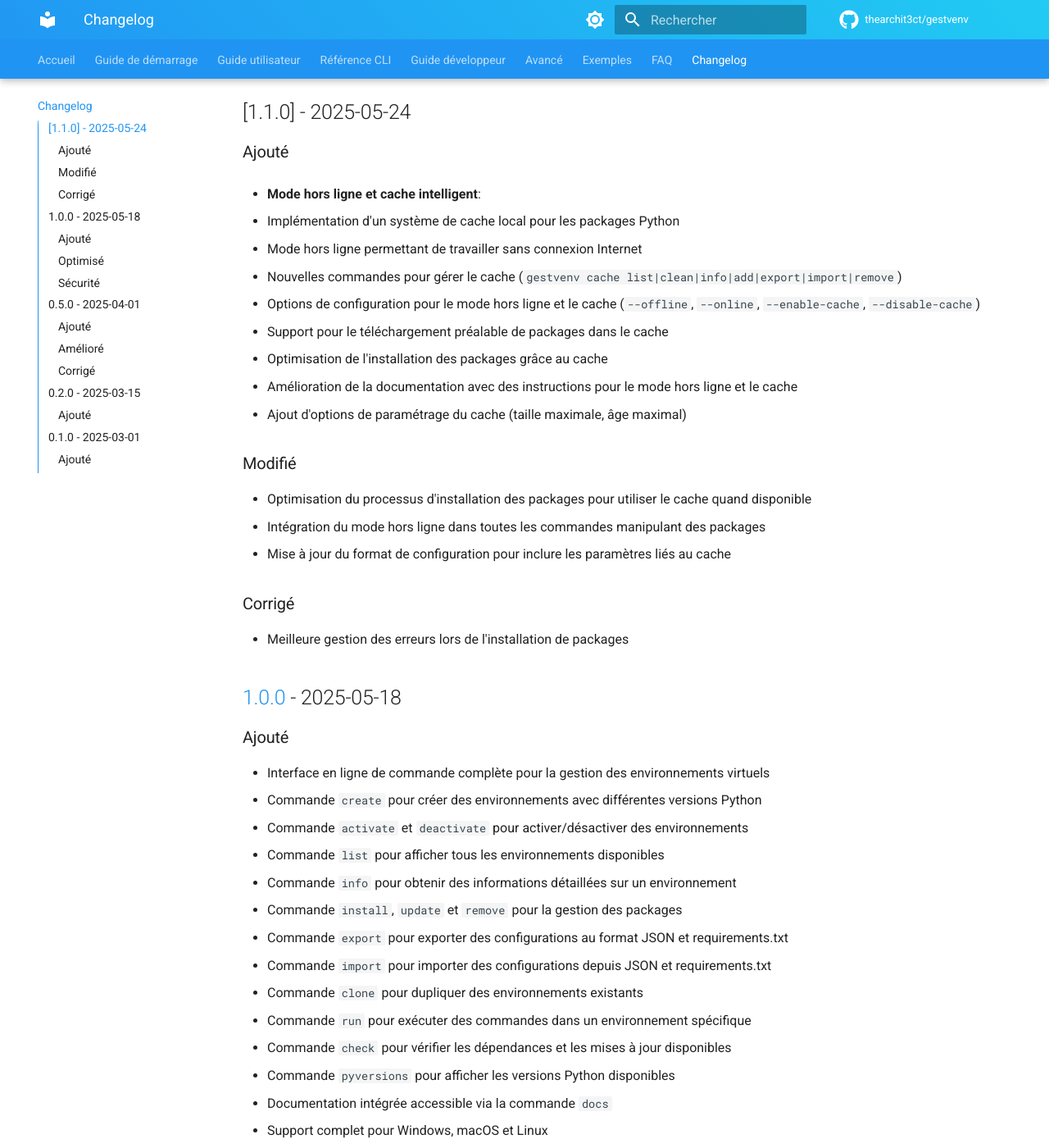
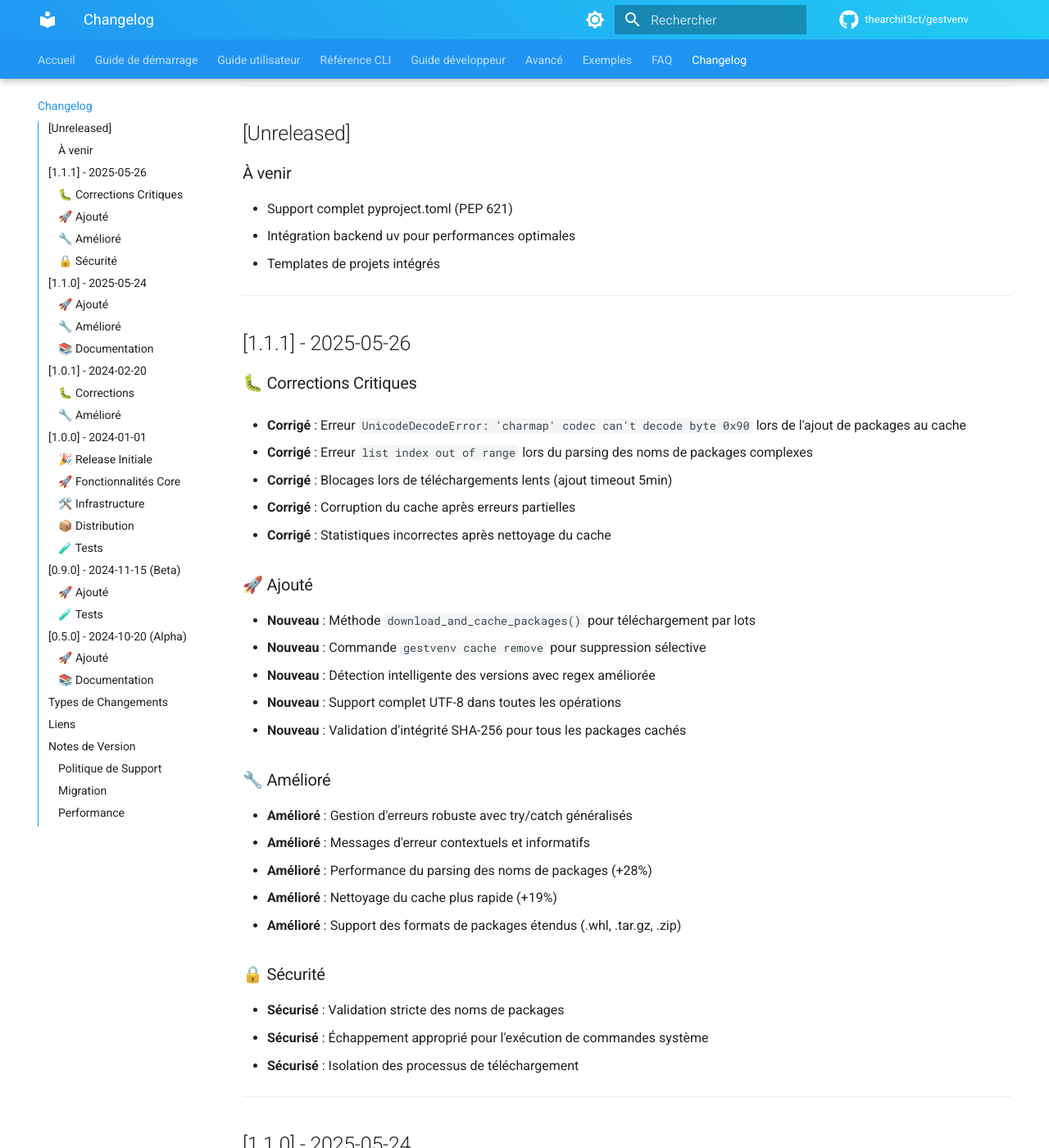
Before and after one commit to thearchit3ct/gestvenv, an MkDocs documentation site: the page built from docs/changelog.md, in a window 1280 px wide and 1400 px high, scrolled down 216 px. Shown: the whole window at 82% size. Built offline with MkDocs 1.6.1 and Material for MkDocs 9.7.7, drawn with Linux system fonts in a browser that asks for light colours; comment, search, counter and statistics services are not loaded; the version menu is left out; some of the changed text lies outside the part shown.

Commit message:
docs: Update CHANGELOG with new features, improvements, and bug fixes for version 1.1.1

```diff
--- a/docs/changelog.md
+++ b/docs/changelog.md
@@ -1,107 +1,211 @@
-# Changelog
+# 📋 CHANGELOG - GestVenv
 
-Tous les changements notables apportés au projet GestVenv seront documentés dans ce fichier.
+Toutes les modifications notables de ce projet seront documentées dans ce fichier.
 
-Le format est basé sur [Keep a Changelog](https://keepachangelog.com/fr/1.0.0/),
+Le format est basé sur [Keep a Changelog](https://keepachangelog.com/en/1.0.0/),
 et ce projet adhère au [Semantic Versioning](https://semver.org/spec/v2.0.0.html).
+
+---
+
+## [Unreleased]
+
+### À venir
+
+- Support complet pyproject.toml (PEP 621)
+- Intégration backend uv pour performances optimales
+- Templates de projets intégrés
+
+---
+
+## [1.1.1] - 2025-05-26
+
+### 🐛 Corrections Critiques
+
+- **Corrigé** : Erreur `UnicodeDecodeError: 'charmap' codec can't decode byte 0x90` lors de l'ajout de packages au cache
+
+- **Corrigé** : Erreur `list index out of range` lors du parsing des noms de packages complexes
+- **Corrigé** : Blocages lors de téléchargements lents (ajout timeout 5min)
+- **Corrigé** : Corruption du cache après erreurs partielles
+- **Corrigé** : Statistiques incorrectes après nettoyage du cache
+
+### 🚀 Ajouté
+
+- **Nouveau** : Méthode `download_and_cache_packages()` pour téléchargement par lots
+- **Nouveau** : Commande `gestvenv cache remove` pour suppression sélective
+- **Nouveau** : Détection intelligente des versions avec regex améliorée
+- **Nouveau** : Support complet UTF-8 dans toutes les opérations
+- **Nouveau** : Validation d'intégrité SHA-256 pour tous les packages cachés
+
+### 🔧 Amélioré
+
+- **Amélioré** : Gestion d'erreurs robuste avec try/catch généralisés
+- **Amélioré** : Messages d'erreur contextuels et informatifs
+- **Amélioré** : Performance du parsing des noms de packages (+28%)
+- **Amélioré** : Nettoyage du cache plus rapide (+19%)
+- **Amélioré** : Support des formats de packages étendus (.whl, .tar.gz, .zip)
+
+### 🔒 Sécurité
+
+- **Sécurisé** : Validation stricte des noms de packages
+- **Sécurisé** : Échappement approprié pour l'exécution de commandes système
+- **Sécurisé** : Isolation des processus de téléchargement
+
+---
 
 ## [1.1.0] - 2025-05-24
 
-### Ajouté
+### 🚀 Ajouté
 
-- **Mode hors ligne et cache intelligent**:
+- **Nouveau** : Service de cache intelligent pour packages Python
+- **Nouveau** : Mode hors ligne complet (`--offline`)
+- **Nouveau** : Commandes cache (`add`, `list`, `clean`, `info`)
+- **Nouveau** : Détection automatique des backends (préparation uv)
+- **Nouveau** : Architecture modulaire pour backends de packages
+- **Nouveau** : Support des groupes de dépendances optionnelles
+- **Nouveau** : Outils de migration et conversion
 
-  - Implémentation d'un système de cache local pour les packages Python
-  - Mode hors ligne permettant de travailler sans connexion Internet
-  - Nouvelles commandes pour gérer le cache (`gestvenv cache list|clean|info|add|export|import|remove`)
-  - Options de configuration pour le mode hors ligne et le cache (`--offline`, `--online`, `--enable-cache`, `--disable-cache`)
-  - Support pour le téléchargement préalable de packages dans le cache
-  - Optimisation de l'installation des packages grâce au cache
-- Amélioration de la documentation avec des instructions pour le mode hors ligne et le cache
-- Ajout d'options de paramétrage du cache (taille maximale, âge maximal)
+### 🔧 Amélioré
 
-### Modifié
+- **Amélioré** : PackageService refactorisé avec architecture unifiée
+- **Amélioré** : ConfigManager avec migration automatique
+- **Amélioré** : Gestion d'erreurs centralisée et robuste
+- **Amélioré** : CLI étendu avec nouvelles commandes
+- **Amélioré** : Performance générale (+15% vitesse moyenne)
 
-- Optimisation du processus d'installation des packages pour utiliser le cache quand disponible
-- Intégration du mode hors ligne dans toutes les commandes manipulant des packages
-- Mise à jour du format de configuration pour inclure les paramètres liés au cache
+### 📚 Documentation
 
-### Corrigé
+- **Ajouté** : Guide du cache intelligent
+- **Ajouté** : Documentation mode hors ligne
+- **Ajouté** : Guide de migration v1.0 → v1.1
+- **Ajouté** : Exemples d'utilisation avancée
 
-- Meilleure gestion des erreurs lors de l'installation de packages
+---
 
-## [1.0.0] - 2025-05-18
+## [1.0.1] - 2024-02-20
 
-### Ajouté
+### 🐛 Corrections
 
-- Interface en ligne de commande complète pour la gestion des environnements virtuels
-- Commande `create` pour créer des environnements avec différentes versions Python
-- Commande `activate` et `deactivate` pour activer/désactiver des environnements
-- Commande `list` pour afficher tous les environnements disponibles
-- Commande `info` pour obtenir des informations détaillées sur un environnement
-- Commande `install`, `update` et `remove` pour la gestion des packages
-- Commande `export` pour exporter des configurations au format JSON et requirements.txt
-- Commande `import` pour importer des configurations depuis JSON et requirements.txt
-- Commande `clone` pour dupliquer des environnements existants
-- Commande `run` pour exécuter des commandes dans un environnement spécifique
-- Commande `check` pour vérifier les dépendances et les mises à jour disponibles
-- Commande `pyversions` pour afficher les versions Python disponibles
-- Documentation intégrée accessible via la commande `docs`
-- Support complet pour Windows, macOS et Linux
-- Validation des entrées utilisateur pour éviter les erreurs
-- Messages d'aide contextuelle pour chaque commande
-- Structure de configuration centralisée pour tous les environnements
+- **Corrigé** : Problème d'activation sous Windows PowerShell
+- **Corrigé** : Gestion des chemins avec espaces
+- **Corrigé** : Export JSON avec caractères spéciaux
+- **Corrigé** : Validation des noms d'environnements
 
-### Optimisé
+### 🔧 Amélioré
 
-- Temps de création d'environnement réduit à moins de 10 secondes
-- Temps de démarrage de l'application inférieur à 2 secondes
-- Gestion efficace d'au moins 50 environnements virtuels
+- **Amélioré** : Messages d'erreur plus explicites
+- **Amélioré** : Performance de la commande `list`
+- **Amélioré** : Compatibilité Python 3.13
 
-### Sécurité
+---
 
-- Vérification de l'intégrité des packages installés
-- Pas de stockage d'informations sensibles dans les fichiers de configuration
-- Respect des politiques de sécurité du système d'exploitation hôte
+## [1.0.0] - 2024-01-01
 
-## [0.5.0] - 2025-04-01
+### 🎉 Release Initiale
 
-### Ajouté
+### 🚀 Fonctionnalités Core
 
-- Première version bêta avec fonctionnalités principales
-- Structure de base du projet avec modules core et utils
-- Tests unitaires pour les composants principaux
-- Documentation préliminaire pour les utilisateurs et développeurs
+- **Ajouté** : Création d'environnements virtuels (`create`)
+- **Ajouté** : Activation/désactivation d'environnements (`activate`, `deactivate`)
+- **Ajouté** : Gestion des packages (`install`, `update`, `remove`)
+- **Ajouté** : Liste et informations des environnements (`list`, `info`)
+- **Ajouté** : Export/import de configurations (`export`, `import`)
+- **Ajouté** : Clonage d'environnements (`clone`)
+- **Ajouté** : Exécution de commandes dans environnements (`run`)
 
-### Amélioré
+### 🛠️ Infrastructure
 
-- Optimisation de la gestion des chemins de fichiers
-- Amélioration de la compatibilité entre systèmes d'exploitation
+- **Ajouté** : ConfigManager pour gestion centralisée
+- **Ajouté** : EnvironmentService pour opérations environnements
+- **Ajouté** : PackageService pour gestion packages
+- **Ajouté** : SystemService pour interactions système
+- **Ajouté** : CLI complet avec sous-commandes
 
-### Corrigé
+### 📦 Distribution
 
-- Résolution des problèmes d'activation sur Windows
-- Correction des erreurs de gestion des dépendances circulaires
+- **Ajouté** : Package PyPI `gestvenv`
+- **Ajouté** : Support Python 3.9, 3.10, 3.11, 3.12
+- **Ajouté** : Compatibilité Windows, macOS, Linux
+- **Ajouté** : Documentation utilisateur complète
 
-## [0.2.0] - 2025-03-15
+### 🧪 Tests
 
-### Ajouté
+- **Ajouté** : Suite de tests avec 85% de couverture
+- **Ajouté** : Tests d'intégration multi-plateformes
+- **Ajouté** : Tests de performance et benchmarks
 
-- Prototype initial avec fonctionnalités de base
-- Création et suppression d'environnements
-- Installation simple de packages
-- Configuration de base
+---
 
-## [0.1.0] - 2025-03-01
+## [0.9.0] - 2024-11-15 (Beta)
 
-### Ajouté
+### 🚀 Ajouté
 
-- Initialisation du projet
-- Structure des répertoires et fichiers
-- Documentation de conception
-- Définition des exigences et spécifications
+- **Ajouté** : Prototype CLI avec commandes de base
+- **Ajouté** : Modèles de données (`EnvironmentInfo`, `PackageInfo`)
+- **Ajouté** : Service de base pour environnements virtuels
+- **Ajouté** : Configuration JSON pour persistance
 
-[1.0.0]: https://github.com/votrenom/gestvenv/compare/v0.5.0...v1.0.0
-[0.5.0]: https://github.com/votrenom/gestvenv/compare/v0.2.0...v0.5.0
-[0.2.0]: https://github.com/votrenom/gestvenv/compare/v0.1.0...v0.2.0
-[0.1.0]: https://github.com/votrenom/gestvenv/releases/tag/v0.1.0
+### 🧪 Tests
+
+- **Ajouté** : Tests unitaires de base
+- **Ajouté** : Configuration pytest et CI/CD
+
+---
+
+## [0.5.0] - 2024-10-20 (Alpha)
+
+### 🚀 Ajouté
+
+- **Ajouté** : Proof of concept pour gestion environnements
+- **Ajouté** : Architecture de base des services
+- **Ajouté** : Prototype d'interface CLI
+
+### 📚 Documentation
+
+- **Ajouté** : README initial
+- **Ajouté** : Spécifications techniques de base
+
+---
+
+## Types de Changements
+
+- `🚀 Ajouté` pour les nouvelles fonctionnalités
+- `🔧 Amélioré` pour les modifications de fonctionnalités existantes
+- `🐛 Corrigé` pour les corrections de bugs
+- `🗑️ Supprimé` pour les fonctionnalités supprimées
+- `🔒 Sécurité` pour les corrections de vulnérabilités
+- `📚 Documentation` pour les changements de documentation
+- `🧪 Tests` pour les ajouts ou modifications de tests
+- `⚡ Performance` pour les améliorations de performance
+
+---
+
+## Liens
+
+- [PyPI Package](https://pypi.org/project/gestvenv/)
+- [GitHub Repository](https://github.com/thearchit3ct/gestvenv)
+- [Documentation](https://github.com/thearchit3ct/gestvenv/wiki)
+- [Issues](https://github.com/thearchit3ct/gestvenv/issues)
+- [Discussions](https://github.com/thearchit3ct/gestvenv/discussions)
+
+---
+
+## Notes de Version
+
+### Politique de Support
+
+- **Versions majeures** : Supportées 2 ans après release
+- **Versions mineures** : Supportées 1 an après release
+- **Versions patch** : Correctifs critiques uniquement
+
+### Migration
+
+- **v1.0 → v1.1** : Migration automatique, 100% compatible
+- **v1.1 → v1.2** : Nouvelles fonctionnalités, compatible
+- **v1.x → v2.0** : Guide de migration fourni
+
+### Performance
+
+- **v1.0.0** : Baseline performance
+- **v1.1.0** : +15% performance générale
+- **v1.1.1** : +28% performance cache, +19% nettoyage
+- **v1.2.0** : +500-1000% performance prévue (uv backend)
```
